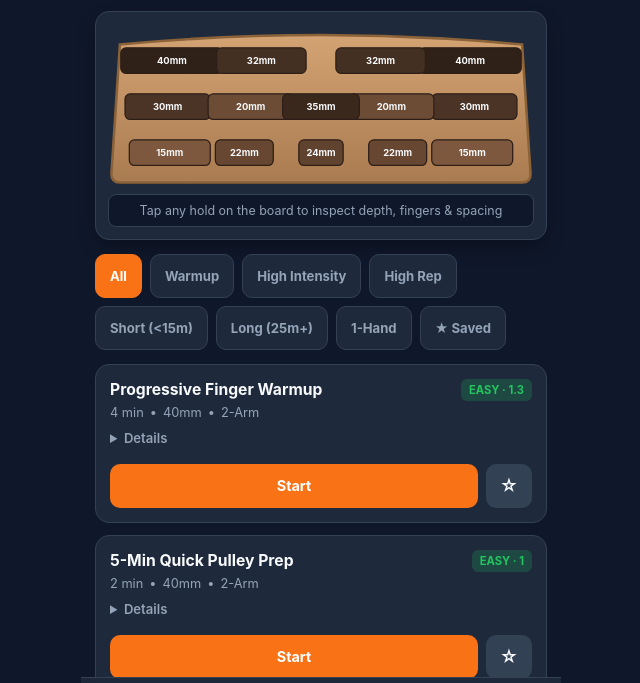
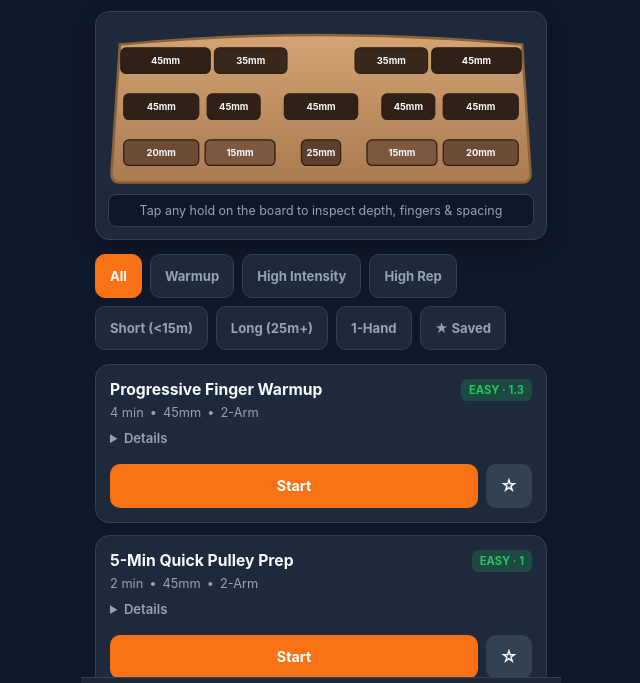
Before and after one commit to albertgibbs1995-commits/CrimpLab, a plain HTML site: page index.html in a window 1280 px wide. Shown: the part 58-741 px from the top of the page, without its empty margins (319-959 px from the left). Drawn offline with Linux system fonts and the light colour scheme.

Commit message:
Update index.html
pre-loaded boards update

```diff
--- a/index.html
+++ b/index.html
@@ -861,11 +861,13 @@
   </div>
 
   <script>
-    /* =========================================================================
-       1. PRE-LOADED HANGBOARD DATABASE
+  /* =========================================================================
+       1. PRE-LOADED HANGBOARD DATABASE (Manufacturer Depths & Scaled Spacing)
+       Canvas width = 500px. Spacing is center-to-center scaled to board width.
        ========================================================================= */
     const PRESET_BOARDS = [
       {
+        // Real dimensions: 580mm wide x 150mm high
         id: 'bm1000',
         name: 'Beastmaker 1000',
         brand: 'Beastmaker',
@@ -873,17 +875,18 @@
         material: 'wood',
         radius: 14,
         holds: [
-          { id: 'jugs', label: 'Top Jugs', row: 0, layout: 'pair', depth: 40, width: 120, spacing: 350, fingers: 4 },
-          { id: 'sloper35', label: '35° Slopers', row: 0, layout: 'pair', depth: 32, width: 105, spacing: 140, fingers: 4 },
-          { id: 'deep4', label: 'Deep 4-Finger', row: 1, layout: 'pair', depth: 30, width: 100, spacing: 360, fingers: 4 },
-          { id: 'mid4', label: 'Outer 4-Finger', row: 1, layout: 'pair', depth: 20, width: 100, spacing: 165, fingers: 4 },
-          { id: 'center4', label: 'Center Deep', row: 1, layout: 'center', depth: 35, width: 90, spacing: 0, fingers: 4 },
-          { id: 'small4', label: 'Bottom Edge', row: 2, layout: 'pair', depth: 15, width: 95, spacing: 355, fingers: 4 },
-          { id: 'pocket3', label: '3-Finger Pocket', row: 2, layout: 'pair', depth: 22, width: 68, spacing: 180, fingers: 3 },
-          { id: 'pocket2', label: '2-Finger Pocket', row: 2, layout: 'center', depth: 24, width: 52, spacing: 0, fingers: 2 }
+          { id: 'jugs',     label: 'Top Jugs',         row: 0, layout: 'pair',   depth: 45, width: 105, spacing: 365, fingers: 4 },
+          { id: 'sloper35', label: '35° Slopers',      row: 0, layout: 'pair',   depth: 35, width: 85,  spacing: 165, fingers: 4 },
+          { id: 'deep4',    label: 'Deep 4-Finger',    row: 1, layout: 'pair',   depth: 45, width: 88,  spacing: 375, fingers: 4 },
+          { id: 'deep3',    label: 'Deep 3-Finger',    row: 1, layout: 'pair',   depth: 45, width: 62,  spacing: 205, fingers: 3 },
+          { id: 'center4',  label: 'Center Jug',       row: 1, layout: 'center', depth: 45, width: 86,  spacing: 0,   fingers: 4 },
+          { id: 'med4',     label: 'Medium 4-Finger',  row: 2, layout: 'pair',   depth: 20, width: 88,  spacing: 375, fingers: 4 },
+          { id: 'small4',   label: 'Small 4-Finger',   row: 2, layout: 'pair',   depth: 15, width: 82,  spacing: 190, fingers: 4 },
+          { id: 'med2',     label: 'Medium 2-Finger',  row: 2, layout: 'center', depth: 25, width: 46,  spacing: 0,   fingers: 2 }
         ]
       },
       {
+        // Real dimensions: 580mm wide x 150mm high
         id: 'bm2000',
         name: 'Beastmaker 2000',
         brand: 'Beastmaker',
@@ -891,17 +894,18 @@
         material: 'wood',
         radius: 14,
         holds: [
-          { id: 'sloper45', label: '45° Slopers', row: 0, layout: 'pair', depth: 28, width: 115, spacing: 355, fingers: 4 },
-          { id: 'sloper30', label: '30° Slopers', row: 0, layout: 'pair', depth: 34, width: 105, spacing: 145, fingers: 4 },
-          { id: 'mid4', label: 'Medium 4-Finger', row: 1, layout: 'pair', depth: 18, width: 98, spacing: 360, fingers: 4 },
-          { id: 'incut3', label: '3-Finger Drag', row: 1, layout: 'pair', depth: 22, width: 70, spacing: 170, fingers: 3 },
-          { id: 'centerjug', label: 'Center Warmup', row: 1, layout: 'center', depth: 32, width: 88, spacing: 0, fingers: 4 },
-          { id: 'micro4', label: 'Small 4-Finger', row: 2, layout: 'pair', depth: 12, width: 92, spacing: 355, fingers: 4 },
-          { id: 'back2', label: '2-Finger Pocket', row: 2, layout: 'pair', depth: 18, width: 50, spacing: 180, fingers: 2 },
-          { id: 'mono', label: 'Center Mono', row: 2, layout: 'center', depth: 25, width: 32, spacing: 0, fingers: 1 }
+          { id: 'sloper45', label: '45° Slopers',      row: 0, layout: 'pair',   depth: 28, width: 100, spacing: 365, fingers: 4 },
+          { id: 'sloper35', label: '35° Slopers',      row: 0, layout: 'pair',   depth: 34, width: 88,  spacing: 165, fingers: 4 },
+          { id: 'med4',     label: 'Medium 4-Finger',  row: 1, layout: 'pair',   depth: 18, width: 88,  spacing: 375, fingers: 4 },
+          { id: 'med3',     label: '3-Finger Pocket',  row: 1, layout: 'pair',   depth: 22, width: 62,  spacing: 205, fingers: 3 },
+          { id: 'center4',  label: 'Center 4-Finger',  row: 1, layout: 'center', depth: 33, width: 86,  spacing: 0,   fingers: 4 },
+          { id: 'small4',   label: 'Small 4-Finger',   row: 2, layout: 'pair',   depth: 14, width: 86,  spacing: 375, fingers: 4 },
+          { id: 'small2',   label: '2-Finger Pocket',  row: 2, layout: 'pair',   depth: 15, width: 46,  spacing: 195, fingers: 2 },
+          { id: 'mono',     label: 'Center Mono',      row: 2, layout: 'center', depth: 25, width: 28,  spacing: 0,   fingers: 1 }
         ]
       },
       {
+        // Real dimensions: 610mm wide x 152mm high
         id: 'tension-grindstone',
         name: 'Tension Grindstone Mk2',
         brand: 'Tension',
@@ -909,15 +913,16 @@
         material: 'wood',
         radius: 10,
         holds: [
-          { id: 'jug', label: 'Top Jugs', row: 0, layout: 'pair', depth: 38, width: 135, spacing: 335, fingers: 4 },
-          { id: 'c25', label: '25mm Edge', row: 1, layout: 'pair', depth: 25, width: 110, spacing: 345, fingers: 4 },
-          { id: 'c20', label: '20mm Edge', row: 1, layout: 'pair', depth: 20, width: 100, spacing: 140, fingers: 4 },
-          { id: 'c15', label: '15mm Edge', row: 2, layout: 'pair', depth: 15, width: 110, spacing: 345, fingers: 4 },
-          { id: 'c10', label: '10mm Micro Edge', row: 2, layout: 'pair', depth: 10, width: 100, spacing: 140, fingers: 4 },
-          { id: 'center15', label: 'Center 15mm', row: 2, layout: 'center', depth: 15, width: 82, spacing: 0, fingers: 4 }
+          { id: 'jug',      label: 'Top Jugs',         row: 0, layout: 'pair',   depth: 35, width: 115, spacing: 355, fingers: 4 },
+          { id: 'c25',      label: '25mm Edge',        row: 1, layout: 'pair',   depth: 25, width: 95,  spacing: 370, fingers: 4 },
+          { id: 'c20',      label: '20mm Edge',        row: 1, layout: 'pair',   depth: 20, width: 90,  spacing: 165, fingers: 4 },
+          { id: 'c15',      label: '15mm Edge',        row: 2, layout: 'pair',   depth: 15, width: 95,  spacing: 370, fingers: 4 },
+          { id: 'c10',      label: '10mm Edge',        row: 2, layout: 'pair',   depth: 10, width: 90,  spacing: 165, fingers: 4 },
+          { id: 'center20', label: 'Center 20mm',      row: 1, layout: 'center', depth: 20, width: 78,  spacing: 0,   fingers: 4 }
         ]
       },
       {
+        // Real dimensions: 500mm wide x 145mm high (3 full-width rungs)
         id: 'lattice-triple',
         name: 'Lattice Triple Rung',
         brand: 'Lattice',
@@ -925,12 +930,13 @@
         material: 'wood',
         radius: 8,
         holds: [
-          { id: 'r30', label: '30mm Warmup Rung', row: 0, layout: 'pair', depth: 30, width: 170, spacing: 255, fingers: 4 },
-          { id: 'r20', label: '20mm Assessment', row: 1, layout: 'pair', depth: 20, width: 170, spacing: 255, fingers: 4 },
-          { id: 'r10', label: '10mm Max Rung', row: 2, layout: 'pair', depth: 10, width: 170, spacing: 255, fingers: 4 }
+          { id: 'r30',      label: '30mm Rung',        row: 0, layout: 'center', depth: 30, width: 440, spacing: 0,   fingers: 4 },
+          { id: 'r20',      label: '20mm Assessment',  row: 1, layout: 'center', depth: 20, width: 440, spacing: 0,   fingers: 4 },
+          { id: 'r10',      label: '10mm Max Rung',    row: 2, layout: 'center', depth: 10, width: 440, spacing: 0,   fingers: 4 }
         ]
       },
       {
+        // Real dimensions: 711mm wide x 222mm high
         id: 'metolius-sim3d',
         name: 'Metolius Simulator 3D',
         brand: 'Metolius',
@@ -938,12 +944,12 @@
         material: 'resin',
         radius: 18,
         holds: [
-          { id: 'mjug', label: 'Top Jugs', row: 0, layout: 'pair', depth: 42, width: 130, spacing: 345, fingers: 4 },
-          { id: 'mslope', label: 'Center Sloper', row: 0, layout: 'center', depth: 35, width: 115, spacing: 0, fingers: 4 },
-          { id: 'medge25', label: 'Deep 4-Finger', row: 1, layout: 'pair', depth: 25, width: 105, spacing: 355, fingers: 4 },
-          { id: 'mpock3', label: '3-Finger Pocket', row: 1, layout: 'pair', depth: 20, width: 72, spacing: 165, fingers: 3 },
-          { id: 'medge14', label: 'Small Crimp', row: 2, layout: 'pair', depth: 14, width: 95, spacing: 350, fingers: 4 },
-          { id: 'mpock2', label: '2-Finger Pocket', row: 2, layout: 'pair', depth: 18, width: 52, spacing: 170, fingers: 2 }
+          { id: 'mjug',     label: 'Top Jugs',         row: 0, layout: 'pair',   depth: 45, width: 105, spacing: 365, fingers: 4 },
+          { id: 'mslope',   label: 'Center Sloper',    row: 0, layout: 'center', depth: 35, width: 110, spacing: 0,   fingers: 4 },
+          { id: 'medge35',  label: 'Deep 4-Finger',    row: 1, layout: 'pair',   depth: 35, width: 85,  spacing: 380, fingers: 4 },
+          { id: 'mpock3',   label: '3-Finger Pocket',  row: 1, layout: 'pair',   depth: 28, width: 60,  spacing: 195, fingers: 3 },
+          { id: 'medge12',  label: 'Small Crimp',      row: 2, layout: 'pair',   depth: 12, width: 82,  spacing: 375, fingers: 4 },
+          { id: 'mpock2',   label: '2-Finger Pocket',  row: 2, layout: 'pair',   depth: 25, width: 44,  spacing: 195, fingers: 2 }
         ]
       }
     ];
```
